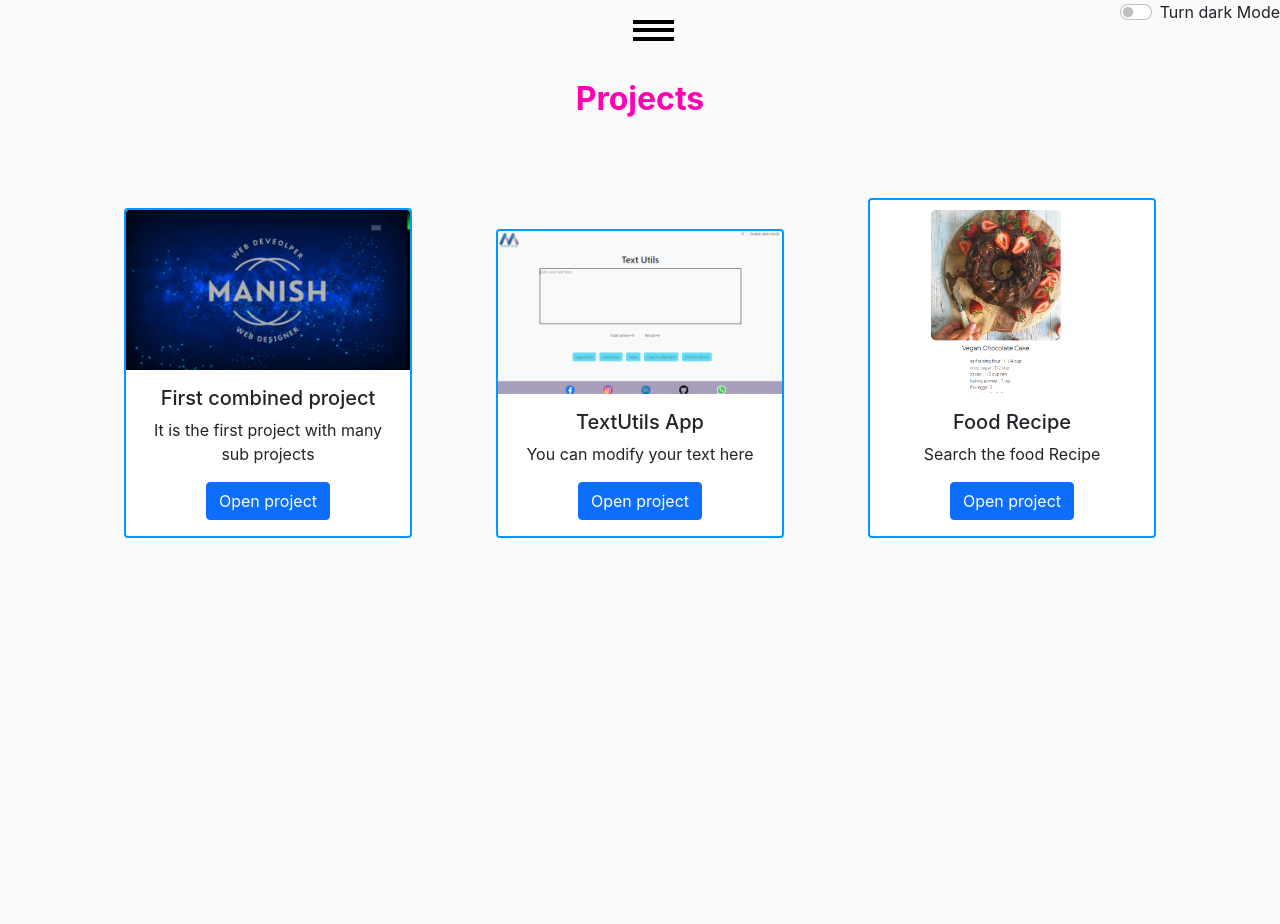
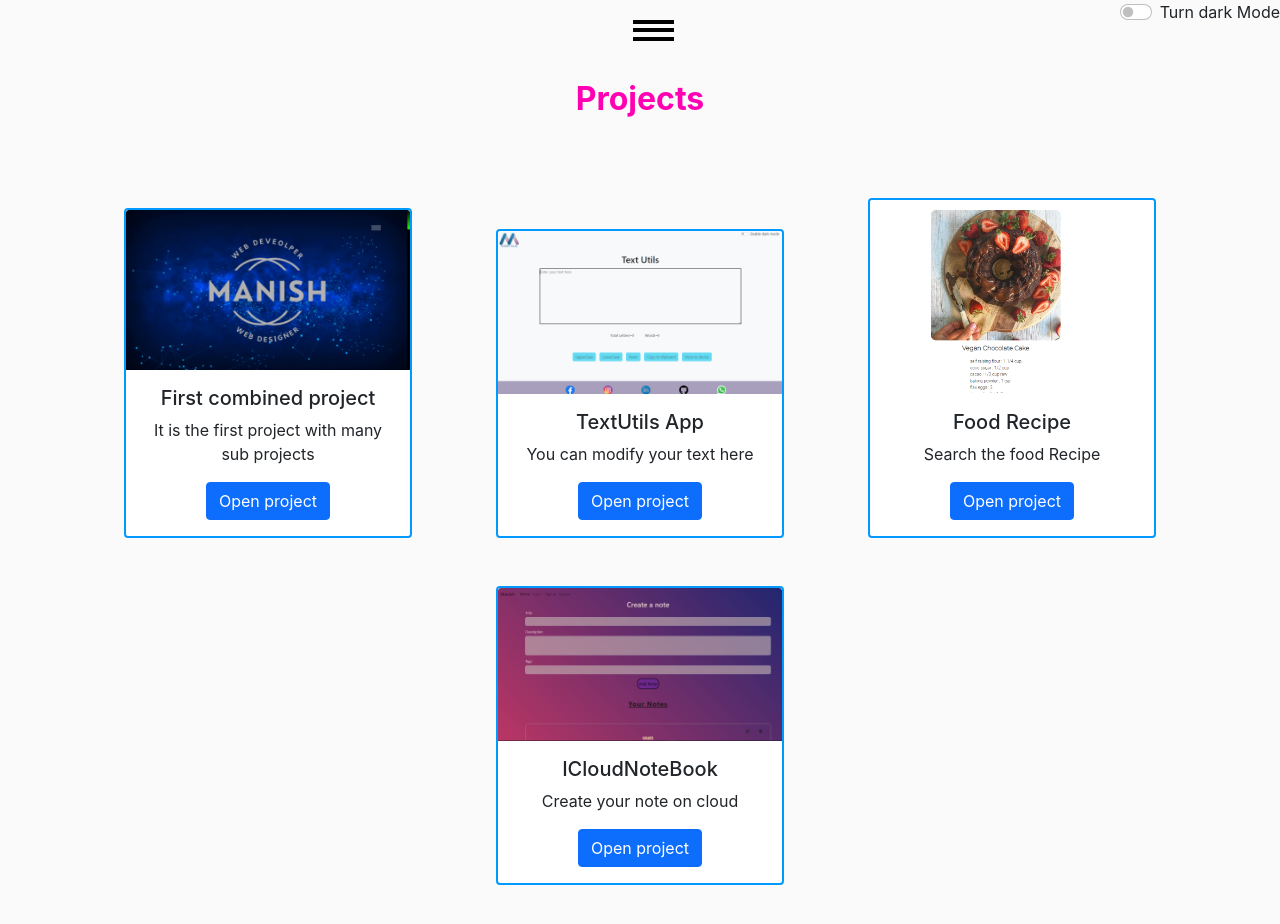
Before and after one commit to manishkulal54/Portfolio, a React (Create React App) app: page /projects in a window 1280 px wide. Shown: the top 924 px of the page. Before the commit the page ends 800 px from the top, so only its background shows below. Built offline with nearby package versions, Linux system fonts and the light colour scheme.

Commit message:
added icloudnotebook

```diff
--- a/src/components/Projects.js
+++ b/src/components/Projects.js
@@ -6,6 +6,7 @@ import Navbar from './Navbar'
 import beginningImg from '../Images/project/beginningProject.png'
 import textUtilAppImg from '../Images/project/textUtilsApp.png'
 import foodRecipeImg from '../Images/project/foodRecipe.png'
+import iCloudNotebook from '../Images/project/iCloudNotebook.png'
 
 export default function Projects(props) {
     return (
@@ -28,7 +29,7 @@ export default function Projects(props) {
                         </div>
                 </div>
                 <div className="card mb-5" style={{width: "18rem",height:'max-content'}}>
-                    <img src={textUtilAppImg} className="card-img-top" alt="First project Img"/>
+                    <img src={textUtilAppImg} className="card-img-top" alt="textutil project Img"/>
                         <div className="card-body">
                             <h5 className="card-title">TextUtils App</h5>
                             <p className="card-text">You can modify your text here </p>
@@ -36,13 +37,21 @@ export default function Projects(props) {
                         </div>
                 </div>
                 <div className="card mb-5" style={{width: "18rem",height:'max-content'}}>
-                    <img src={foodRecipeImg} className="card-img-top" alt="First project Img"/>
+                    <img src={foodRecipeImg} className="card-img-top" alt="Food recipe project Img"/>
                         <div className="card-body">
                             <h5 className="card-title">Food Recipe</h5>
                             <p className="card-text">Search the food Recipe</p>
                             <a href="https://manishkulal-foodrecipe.netlify.app/" target={"blank"} className="btn btn-primary">Open project</a>
                         </div>
                 </div>
+                <div className="card mb-5" style={{width: "18rem",height:'max-content'}}>
+                    <img src={iCloudNotebook} className="card-img-top" alt="Icloudnotebook project Img"/>
+                        <div className="card-body">
+                            <h5 className="card-title">ICloudNoteBook</h5>
+                            <p className="card-text">Create your note on cloud</p>
+                            <a href="" target={"blank"} className="btn btn-primary">Open project</a>
+                        </div>
+                </div>
             </div>
         </>
     )
```
Also changed, not shown: src/Images/project/ICloudNoteBook.png (added).
